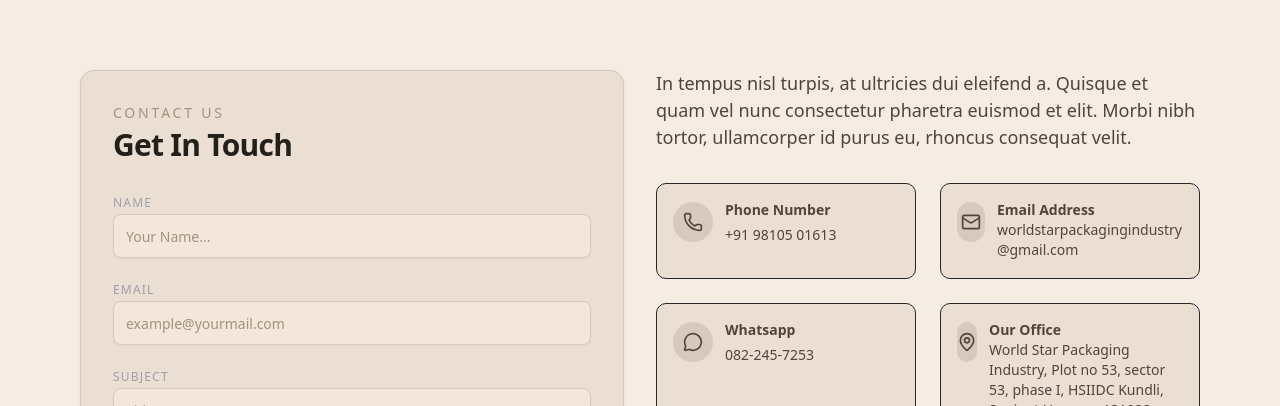
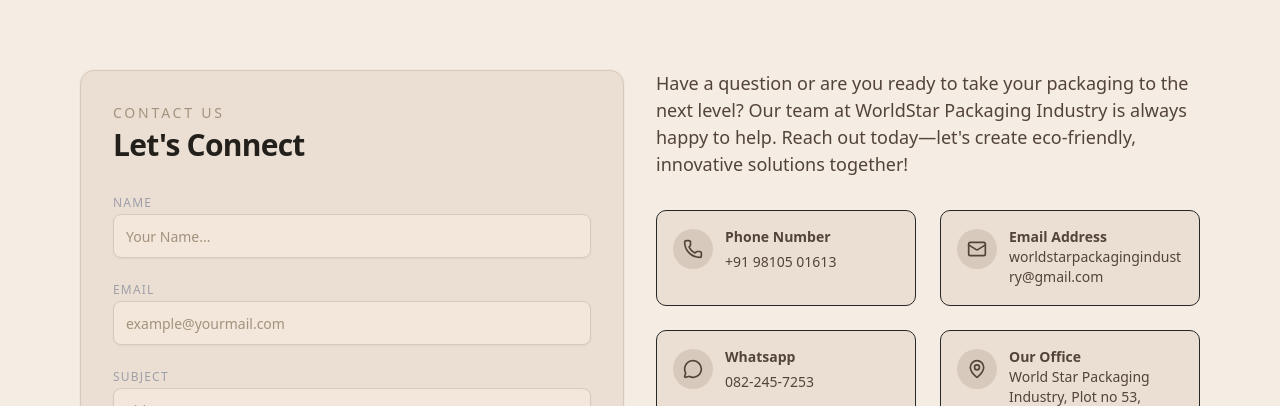
Before and after one commit to ISHANTBHATT/worldstarpackagingindustry, a Next.js app: page /contact in a window 1280 px wide. Shown: the part 394-800 px from the top of the page. Built offline with nearby package versions, Linux system fonts and the light colour scheme; no server answers.

Commit message:
changes:- contact page changes

```diff
--- a/src/app/contact/page.js
+++ b/src/app/contact/page.js
@@ -230,7 +230,7 @@
                 Contact Us
               </p>
               <h2 className="text-3xl font-semibold tracking-tight">
-                Get In Touch
+                Let&apos;s Connect
               </h2>
             </div>
 
@@ -280,9 +280,10 @@
           <div className="flex flex-col justify-between">
             <div>
               <p className="max-w-xl text-[#524438]">
-                In tempus nisl turpis, at ultricies dui eleifend a. Quisque et
-                quam vel nunc consectetur pharetra euismod et elit. Morbi nibh
-                tortor, ullamcorper id purus eu, rhoncus consequat velit.
+                Have a question or are you ready to take your packaging to the
+                next level? Our team at WorldStar Packaging Industry is always
+                happy to help. Reach out today—let&apos;s create eco-friendly,
+                innovative solutions together!
               </p>
 
               <div className="mt-8 grid grid-cols-1 gap-6 sm:grid-cols-2">
@@ -380,10 +381,13 @@
 function Info({ icon, title, value }) {
   return (
     <div className="flex items-start gap-3 rounded-lg border border-zinc-800 bg-[#EBDFD3] p-4">
-      <div className="mt-0.5 flex h-10 w-10 items-center justify-center rounded-full bg-[#D7C9BB]">
-        <span className="text-white/90">{icon}</span>
+      <div className="flex">
+        <div className="mt-0.5 flex h-10 w-10 items-center justify-center rounded-full bg-[#D7C9BB]">
+          <span className="text-white/90">{icon}</span>
+        </div>
       </div>
-      <div>
+
+      <div className="">
         <p className="text-sm font-semibold text-[#524438]">{title}</p>
         <p className="text-sm text-[#524438] [overflow-wrap:anywhere] inline-block">
           {value}
```
